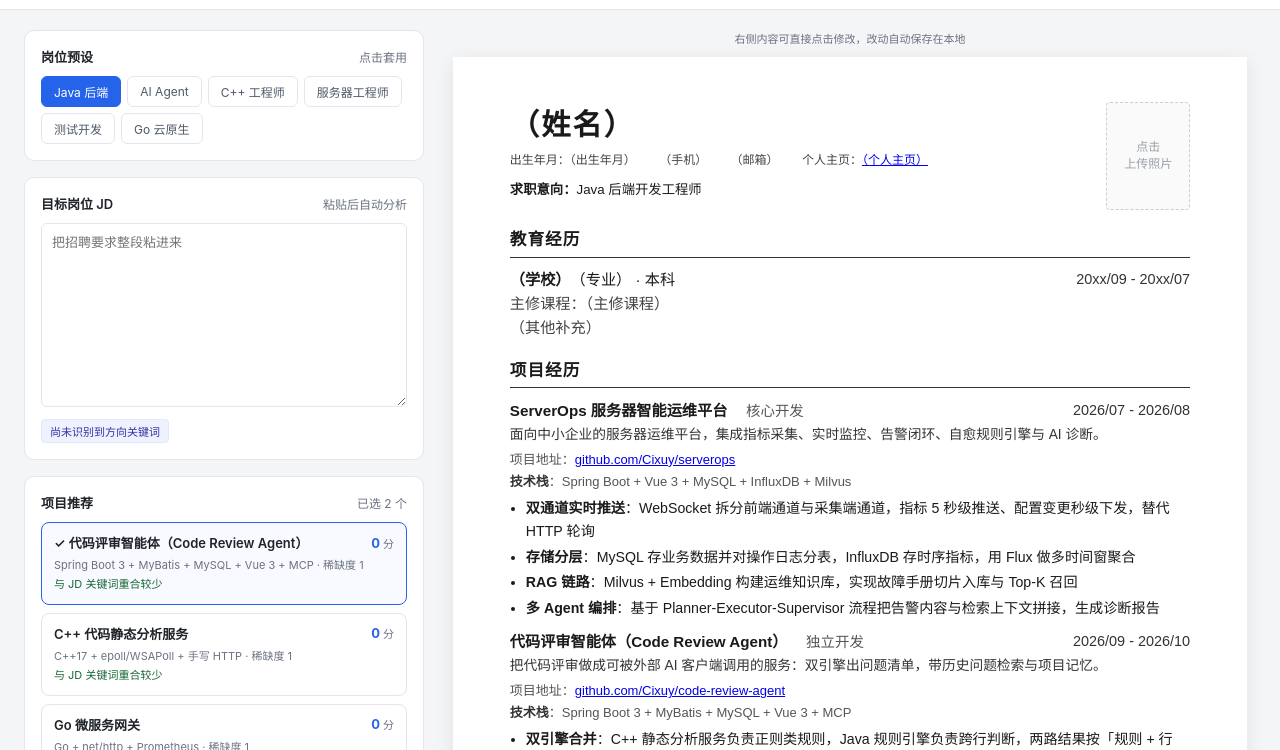
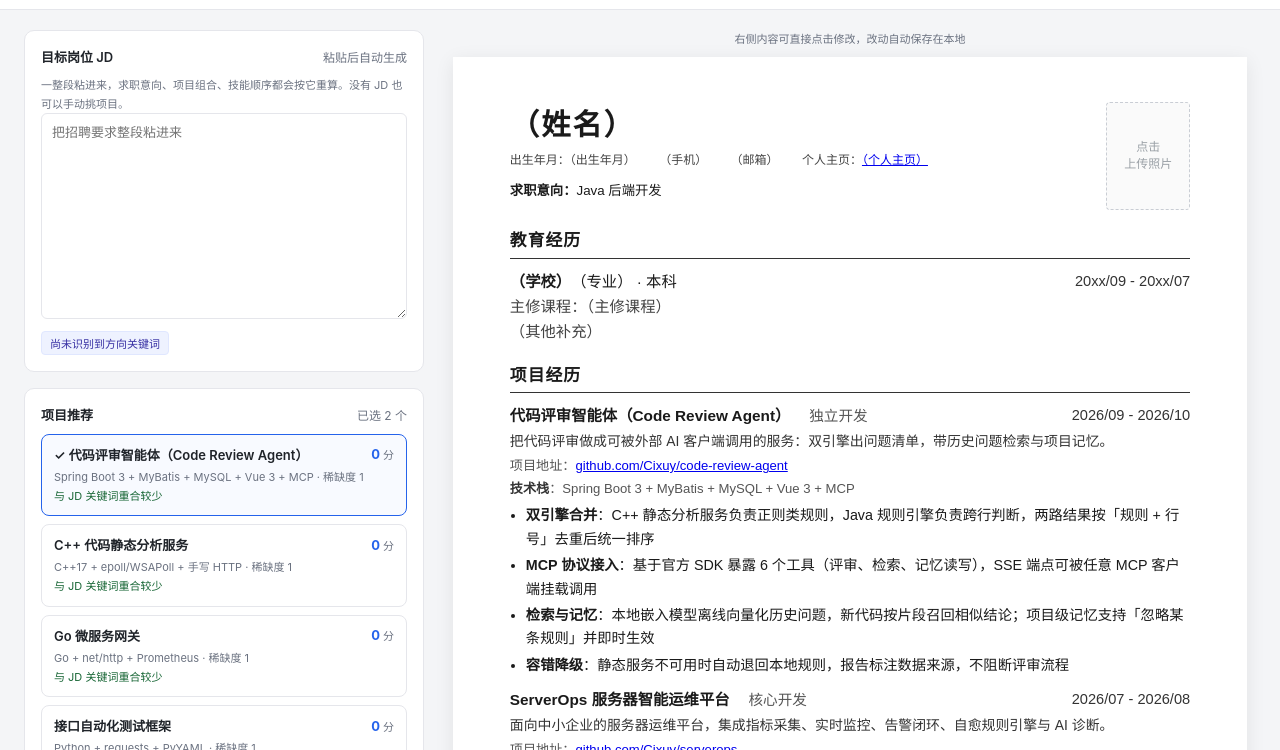
Before and after one commit to Cixuy/resume-tool, a plain HTML site: page index.html in a window 1280 px wide. Shown: the part 50-800 px from the top of the page. Drawn offline with Linux system fonts and the light colour scheme.

Commit message:
去掉岗位预设，全部由 JD 生成

```diff
--- a/index.html
+++ b/index.html
@@ -42,12 +42,6 @@
   textarea { resize: vertical; line-height: 1.6; }
   input:focus, textarea:focus { outline: 2px solid #dbeafe; border-color: var(--accent); }
   .row2 { display: grid; grid-template-columns: 1fr 1fr; gap: 10px; }
-
-  .roles { display: flex; flex-wrap: wrap; gap: 6px; }
-  .role-btn { font-size: 12px; padding: 6px 12px; border-radius: 6px; cursor: pointer;
-              border: 1px solid var(--line); background: #fff; color: #4e5969; }
-  .role-btn:hover { border-color: #c9cdd4; }
-  .role-btn.on { background: var(--accent); border-color: var(--accent); color: #fff; }
 
   .chips { display: flex; flex-wrap: wrap; gap: 6px; margin-top: 8px; }
   .chip { font-size: 11px; padding: 3px 8px; border-radius: 4px;
@@ -152,13 +146,11 @@
 <div class="layout">
   <div class="left">
     <div class="panel">
-      <h2>岗位预设 <em>点击套用</em></h2>
-      <div class="roles" id="roleList"></div>
-    </div>
-
-    <div class="panel">
-      <h2>目标岗位 JD <em>粘贴后自动分析</em></h2>
-      <textarea id="jd" rows="8" placeholder="把招聘要求整段粘进来"></textarea>
+      <h2>目标岗位 JD <em>粘贴后自动生成</em></h2>
+      <div class="hint">
+        一整段粘进来，求职意向、项目组合、技能顺序都会按它重算。没有 JD 也可以手动挑项目。
+      </div>
+      <textarea id="jd" rows="9" placeholder="把招聘要求整段粘进来"></textarea>
       <div class="chips" id="jdChips"></div>
     </div>
 
@@ -248,7 +240,8 @@ const PROJECTS = [
     role: "独立开发", period: "2026/09 - 2026/10",
     direction: ["ai", "backend"], distinct: 1.0,
     tags: ["java", "spring boot", "springboot", "mysql", "ai", "agent", "mcp", "rag",
-           "向量", "记忆", "上下文", "大模型", "工具调用", "vue", "规则引擎", "code review"],
+           "向量", "记忆", "上下文", "大模型", "工具调用", "vue", "规则引擎", "code review",
+           "静态分析", "代码质量", "缺陷", "代码检查"],
     stack: "Spring Boot 3 + MyBatis + MySQL + Vue 3 + MCP",
     skills: [
       ["语言", "Java"], ["框架", "Spring Boot"], ["框架", "MyBatis"],
@@ -270,7 +263,7 @@ const PROJECTS = [
     role: "独立开发", period: "2026/09 - 2026/10",
     direction: ["cpp", "backend"], distinct: 1.0,
     tags: ["c++", "cpp", "epoll", "reactor", "网络编程", "socket", "linux", "性能",
-           "http", "并发", "系统编程", "静态分析", "底层"],
+           "http", "并发", "系统编程", "静态分析", "底层", "缺陷", "代码检查"],
     stack: "C++17 + epoll/WSAPoll + 手写 HTTP",
     skills: [
       ["语言", "C++17（RAII、STL、移动语义）"], ["系统", "epoll（Reactor）"],
@@ -358,7 +351,8 @@ const PROJECTS = [
     role: "核心开发", period: "2026/07 - 2026/08",
     direction: ["backend", "ai"], distinct: 1.0,
     tags: ["java", "spring boot", "springboot", "mysql", "redis", "influxdb", "时序",
-           "websocket", "ai", "agent", "rag", "大模型", "向量", "milvus", "运维", "监控", "告警"],
+           "websocket", "ai", "agent", "rag", "大模型", "向量", "milvus", "运维", "监控", "告警",
+           "可观测", "自愈", "巡检", "故障", "指标"],
     stack: "Spring Boot + Vue 3 + MySQL + InfluxDB + Milvus",
     skills: [
       ["语言", "Java"], ["框架", "Spring Boot"], ["存储", "MySQL（分表）"],
@@ -399,28 +393,22 @@ const PROJECTS = [
 ];
 
 /* ------------------------------------------------------------------
-   岗位预设
+   JD 方向 -> 专业技能行的优先顺序
+   （原来靠人工点岗位预设决定，现在由 JD 里命中最多的方向自动决定）
 ------------------------------------------------------------------ */
-const ROLE_PRESETS = [
-  { id: "java-backend", label: "Java 后端", intent: "Java 后端开发工程师",
-    projects: ["serverops", "code-review-agent"],
-    order: ["语言", "框架", "存储", "系统", "AI", "工程"] },
-  { id: "ai-agent", label: "AI Agent", intent: "AI Agent 应用开发工程师",
-    projects: ["code-review-agent", "cpp-code-insight"],
-    order: ["语言", "AI", "框架", "存储", "工程", "系统"] },
-  { id: "cpp-systems", label: "C++ 工程师", intent: "C++ 后端 / 系统开发工程师",
-    projects: ["cpp-code-insight", "code-review-agent"],
-    order: ["语言", "系统", "性能", "工程", "存储", "框架"] },
-  { id: "server-ops", label: "服务器工程师", intent: "服务器开发 / 运维开发工程师",
-    projects: ["serverops", "go-gateway"],
-    order: ["语言", "服务治理", "可观测", "存储", "系统", "工程"] },
-  { id: "test-dev", label: "测试开发", intent: "测试开发工程师",
-    projects: ["api-testkit", "code-review-agent"],
-    order: ["语言", "测试", "工程", "框架", "存储"] },
-  { id: "go-cloud", label: "Go 云原生", intent: "Go 服务端开发工程师",
-    projects: ["go-gateway", "gesture-music"],
-    order: ["语言", "服务治理", "可观测", "系统", "存储", "工程"] }
-];
+const DIR_ORDER = {
+  ai:       ["语言", "AI", "框架", "存储", "工程", "系统"],
+  backend:  ["语言", "框架", "存储", "系统", "AI", "工程"],
+  go:       ["语言", "服务治理", "可观测", "系统", "存储", "工程"],
+  ops:      ["语言", "服务治理", "可观测", "存储", "系统", "工程"],
+  cpp:      ["语言", "系统", "性能", "工程", "存储", "框架"],
+  test:     ["语言", "测试", "工程", "框架", "存储"],
+  frontend: ["语言", "前端", "框架", "工程", "存储"]
+};
+const DEFAULT_ORDER = ["语言", "框架", "存储", "系统", "工程", "AI"];
+
+/* 没粘 JD 时的初始项目：覆盖面最广、最能打的两个 */
+const DEFAULT_PICK = ["code-review-agent", "serverops"];
 
 const DIRECTIONS = {
   ai: ["ai", "agent", "大模型", "llm", "rag", "向量", "智能体", "mcp", "prompt", "推理"],
@@ -428,7 +416,8 @@ const DIRECTIONS = {
   go: ["go", "golang", "云原生", "kubernetes", "k8s", "docker"],
   cpp: ["c++", "cpp", "linux", "底层", "网络编程", "内核", "嵌入式", "驱动"],
   test: ["测试", "自动化", "质量", "qa", "sdet", "用例", "接口测试"],
-  frontend: ["vue", "react", "前端", "javascript", "typescript", "canvas"]
+  frontend: ["vue", "react", "前端", "javascript", "typescript", "canvas"],
+  ops: ["运维", "sre", "devops", "服务器", "监控", "告警", "巡检", "可观测", "故障", "自愈", "发布部署"]
 };
 
 const SKILL_LABEL = {
@@ -449,8 +438,6 @@ const LS = {
 
 const state = {
   photo: localStorage.getItem("resume.photo") || null,
-  roleId: LS.get("resume.role", "java-backend"),
-  intentSource: LS.get("resume.intentSource", "preset"),
   profile: LS.get("resume.profile", {}),
   overrides: LS.get("resume.overrides", {}),
   selected: [],
@@ -472,11 +459,23 @@ function saveProfile() { LS.set("resume.profile", state.profile); }
 /* ------------------------------------------------------------------
    匹配：关键词打分 + 项目稀缺度
 ------------------------------------------------------------------ */
+/* 英文关键词按词边界匹配：否则 reactor 里的 react 会把 C++ 岗位判成前端岗，
+   golang 里的 go、django 里的 go 同理 */
+function kwHit(text, kw) {
+  if (!/[a-z]/i.test(kw)) return text.includes(kw);
+  const esc = kw.replace(/[.*+?^${}()|[\]\\]/g, "\\$&");
+  // 左边是字母/数字才要求边界；右边同理。c++ 这种以符号结尾的不能再要求右边界，
+  // 否则 C++11/14/17 里的 c++ 就匹配不到了
+  const left = /^[a-z0-9]/i.test(kw) ? "(^|[^a-z0-9+#])" : "";
+  const right = /[a-z0-9]$/i.test(kw) ? "(?![a-z0-9+#])" : "";
+  return new RegExp(left + esc + right).test(text);
+}
+
 function analyzeJD(text) {
   const lower = (text || "").toLowerCase();
   const dirScore = {};
   for (const [dir, words] of Object.entries(DIRECTIONS)) {
-    for (const w of words) if (lower.includes(w)) dirScore[dir] = (dirScore[dir] || 0) + 1;
+    for (const w of words) if (kwHit(lower, w)) dirScore[dir] = (dirScore[dir] || 0) + 1;
   }
   return { text: lower, dirScore };
 }
@@ -485,10 +484,24 @@ function scoreProject(proj, analysis) {
   const lower = analysis.text || "";
   let hitCount = 0;
   const matched = [];
-  for (const tag of proj.tags) if (lower.includes(tag)) { hitCount++; matched.push(tag); }
+  for (const tag of proj.tags) if (kwHit(lower, tag)) { hitCount++; matched.push(tag); }
+
+  // 主方向算满分，次方向减半——否则每个项目都挂着 backend，一律 +6 分，分不出高下
+  const W = [1, 0.5, 0.25];
   let dirBonus = 0;
-  for (const d of proj.direction) if (analysis.dirScore[d]) dirBonus += analysis.dirScore[d] * 2;
-  const raw = (hitCount * 3 + dirBonus) * (proj.distinct || 1);
+  proj.direction.forEach((d, i) => {
+    if (analysis.dirScore[d]) dirBonus += analysis.dirScore[d] * 2 * (W[i] || 0.15);
+  });
+
+  let raw = (hitCount * 3 + dirBonus) * (proj.distinct || 1);
+
+  // 主方向跟 JD 完全不对口时压一档，避免靠顺手命中两个通用词挤上来
+  const main = proj.direction[0];
+  const jdHasDir = Object.values(analysis.dirScore || {}).some(n => n > 0);
+  if (main && jdHasDir && !(analysis.dirScore[main] > 0)) raw *= 0.6;
+  // 一个标签都没命中，说明这个 JD 压根没提它做过的事，不能只靠方向分排上来
+  if (!hitCount && jdHasDir) raw *= 0.4;
+
   return { score: Math.round(raw), hitCount, matched, dirBonus };
 }
 
@@ -555,57 +568,18 @@ function composeSkills(projectIds, order) {
    渲染
 ------------------------------------------------------------------ */
 function currentOrder() {
-  const r = ROLE_PRESETS.find(x => x.id === state.roleId);
-  return r && r.order ? r.order : null;
+  const ds = (state.analysis && state.analysis.dirScore) || {};
+  let best = null, max = 0;
+  for (const [dir, n] of Object.entries(ds)) if (n > max) { max = n; best = dir; }
+  return (best && DIR_ORDER[best]) || DEFAULT_ORDER;
 }
 
-// 求职意向与岗位预设的唯一入口：改一边，另一边跟着变
-function setIntent(text, source, roleId) {
+// 求职意向只有一个来源：JD（或用户在简历上直接改）
+function setIntent(text) {
   PROFILE.intent = text;
-  state.intentSource = source;
-  state.roleId = roleId;
-  if (source !== "custom") {
-    state.profile.intent = text;
-    saveProfile();
-  }
-  LS.set("resume.intentSource", source);
-  LS.set("resume.role", roleId || "");
-  renderRoles();
+  state.profile.intent = text;
+  saveProfile();
   renderPaper();
-}
-
-// 由岗位名反查对应的预设按钮
-function roleByIntent(intent) {
-  const t = (intent || "").toLowerCase();
-  if (t.includes("测试")) return "test-dev";
-  if (t.includes("agent") || t.includes("智能体")) return "ai-agent";
-  if (t.includes("c++")) return "cpp-systems";
-  if (t.includes("go")) return "go-cloud";
-  if (t.includes("服务器") || t.includes("运维")) return "server-ops";
-  if (t.includes("java") || t.includes("后端")) return "java-backend";
-  return null;
-}
-
-function renderRoles() {
-  const box = document.getElementById("roleList");
-  box.innerHTML = "";
-  for (const r of ROLE_PRESETS) {
-    const b = document.createElement("button");
-    b.className = "role-btn" + (r.id === state.roleId ? " on" : "");
-    b.textContent = r.label;
-    b.onclick = () => applyRole(r.id);
-    box.appendChild(b);
-  }
-}
-
-function applyRole(roleId) {
-  const role = ROLE_PRESETS.find(r => r.id === roleId);
-  if (!role) return;
-  state.touched = false;
-  state.selected = role.projects.filter(id => PROJECTS.some(p => p.id === id));
-  state.skills = composeSkills(state.selected, role.order || null);
-  renderProjects();
-  setIntent(role.intent, "preset", roleId);   // 点预设一定改写意向，不再看 JD 是否为空
 }
 
 function renderProjects() {
@@ -794,12 +768,7 @@ document.addEventListener("input", (e) => {
   const val = el.innerText.trim();
 
   if (k === "intent") {
-    // 手动改过之后不再跟随预设，左侧高亮取消
-    state.intentSource = "custom";
-    state.roleId = null;
-    LS.set("resume.intentSource", "custom");
-    LS.set("resume.role", "");
-    renderRoles();
+    // 手改的意向就地保存，下次粘 JD 会被新的推断覆盖
     PROFILE.intent = val;
     state.profile.intent = val;
     saveProfile();
@@ -1152,6 +1121,7 @@ jdEl.addEventListener("input", () => {
   state.jd = jdEl.value;
   clearTimeout(jdTimer);
   jdTimer = setTimeout(() => {
+    // 分析必须在选项目之前：技能行顺序要按 JD 的主方向来排
     state.analysis = analyzeJD(state.jd);
     state.aiScores = null;
     renderJdChips();
@@ -1160,9 +1130,7 @@ jdEl.addEventListener("input", () => {
     state.skills = composeSkills(state.selected, currentOrder());
     renderProjects();
 
-    // 贴 JD 是更晚的动作，意向以 JD 为准，并把左侧高亮切到对应预设
-    const guessed = inferIntent(state.jd);
-    setIntent(guessed, "jd", roleByIntent(guessed));
+    setIntent(inferIntent(state.jd));
   }, 250);
 });
 
@@ -1175,7 +1143,7 @@ function renderJdChips() {
   const box = document.getElementById("jdChips");
   box.innerHTML = "";
   const labels = { ai: "AI/Agent", backend: "后端", go: "Go/云原生",
-                   cpp: "C++/底层", test: "测试", frontend: "前端" };
+                   cpp: "C++/底层", test: "测试", frontend: "前端", ops: "运维/服务器" };
   let any = false;
   for (const [dir, n] of Object.entries(state.analysis.dirScore || {})) {
     if (!n) continue;
@@ -1261,19 +1229,13 @@ document.getElementById("btnPdf").onclick = () => {
   window.print();
 };
 
-/* 初始化 */
+/* 初始化：没有 JD 时先放一套通用组合，贴上 JD 后整页会被重算 */
 updateAiState();
-if (state.intentSource === "custom" && PROFILE.intent) {
-  // 用户手改过意向：保留文案，左侧不高亮
-  state.roleId = null;
-  const role = ROLE_PRESETS.find(r => r.id === LS.get("resume.role", "")) || ROLE_PRESETS[0];
-  state.selected = role.projects.slice();
-  state.skills = composeSkills(state.selected, role.order);
-  renderRoles(); renderProjects(); renderPaper();
-} else {
-  applyRole(ROLE_PRESETS.some(r => r.id === state.roleId) ? state.roleId : ROLE_PRESETS[0].id);
-}
+state.selected = DEFAULT_PICK.filter(id => PROJECTS.some(p => p.id === id));
+state.skills = composeSkills(state.selected, DEFAULT_ORDER);
 renderJdChips();
+renderProjects();
+renderPaper();
 </script>
 </body>
 </html>
```
Also changed, not shown: 2 other files.
